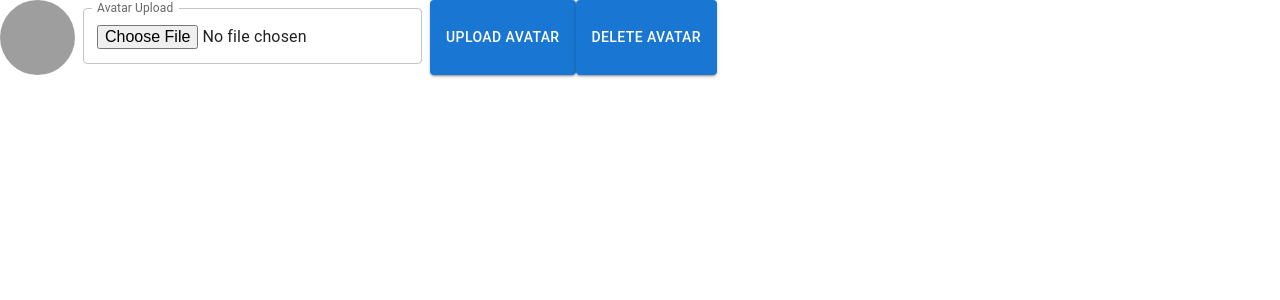
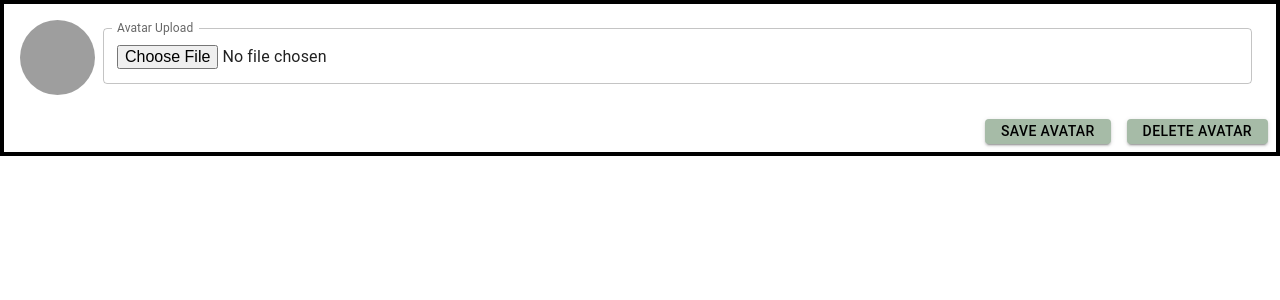
Before and after one commit to bethea28/amazon1, a React (Create React App) app: page / in a window 1280 px wide. Shown: the top 300 px of the page. Built offline with nearby package versions, Linux system fonts and the light colour scheme; grey boxes are pictures that could not be loaded.

Commit message:
Update CSS and Context WIP

```diff
--- a/package.json
+++ b/package.json
@@ -13,8 +13,10 @@
     "@types/node": "^16.11.41",
     "@types/react": "^18.0.14",
     "@types/react-dom": "^18.0.5",
+    "axios": "^0.27.2",
     "react": "^18.2.0",
     "react-dom": "^18.2.0",
+    "react-router-dom": "^6.3.0",
     "react-scripts": "5.0.1",
     "typescript": "^4.7.4",
     "web-vitals": "^2.1.4"
--- a/src/components/AvatarUploadField.tsx
+++ b/src/components/AvatarUploadField.tsx
@@ -1,10 +1,13 @@
 
 import { Box, TextField, Avatar, Button } from '@mui/material';
 import React, { useState } from 'react';
-import UserService from '../services/UserService';
+import AvatarService from '../services/AvatarService';
 
 
 export default function AvatarUploadField() {
+
+    //Need UseContext to pass in global userId variable
+
 
     //When no profile pic is uploaded, show this default iamge. When uploaded, show the new image
     const [file, setFile] = useState("../no-profile-pic-icon-11.png");
@@ -25,7 +28,7 @@ export default function AvatarUploadField() {
         setFile(url);
         let userId = this.user.id;
 
-        UserService.uploadAvatar(userId, url);
+        AvatarService.uploadAvatar(userId, url);
 
     }
 
@@ -35,20 +38,21 @@ export default function AvatarUploadField() {
         let userId = this.user.id;
         let fileName = this.filename;
 
-        UserService.deleteAvatar(userId, fileName);
+        AvatarService.deleteAvatar(userId, fileName);
 
       }
 
     return(
 
-        <Box sx={{ display: 'flex' }}>
-
+      <Box sx={{ display: 'flex', flexDirection: 'column', border: 4 }}>
+            <Box sx={{ display: 'flex', margin: 2, justifyContent: 'center' }}>
                 <Avatar
                     alt="Profile Image"
                     src={file}
                     sx={{ width: 75, height: 75 }}
                 />
                 <TextField
+                    fullWidth
                     id="outlined-full-width"
                     label="Avatar Upload"
                     style={{ margin: 8 }}
@@ -61,22 +65,26 @@ export default function AvatarUploadField() {
                     variant="outlined"
                     onChange={handleChange}
                 />
+            </Box>
+            <Box sx={{ display: 'flex', flexDirection: 'row', justifyContent: 'flex-end' }}>
               <Button
+                  sx={{ margin: 1, backgroundColor:"#A6BBA7", color:"#000000", mt:1, height: 25 }}
                   variant="contained"
                   component="span"
                   onClick={handleUpload}
                   >
-                    Upload Avatar
+                  Save Avatar
                   </Button>
 
               <Button
+                  sx={{ margin: 1, backgroundColor:"#A6BBA7", color:"#000000", mt:1, height: 25 }}
                   variant="contained"
                   component="span"
                   onClick={handleDeleteAvatar}
                   >
                   Delete Avatar
                   </Button>
-
+            </Box>
       </Box>
 
     )
```
Also changed, not shown: src/services/AvatarService.tsx (renamed from src/services/UserService.tsx), 1 other file (tests, documents, lock files or other folders). Lines whose indentation alone changed are shown as unchanged.
